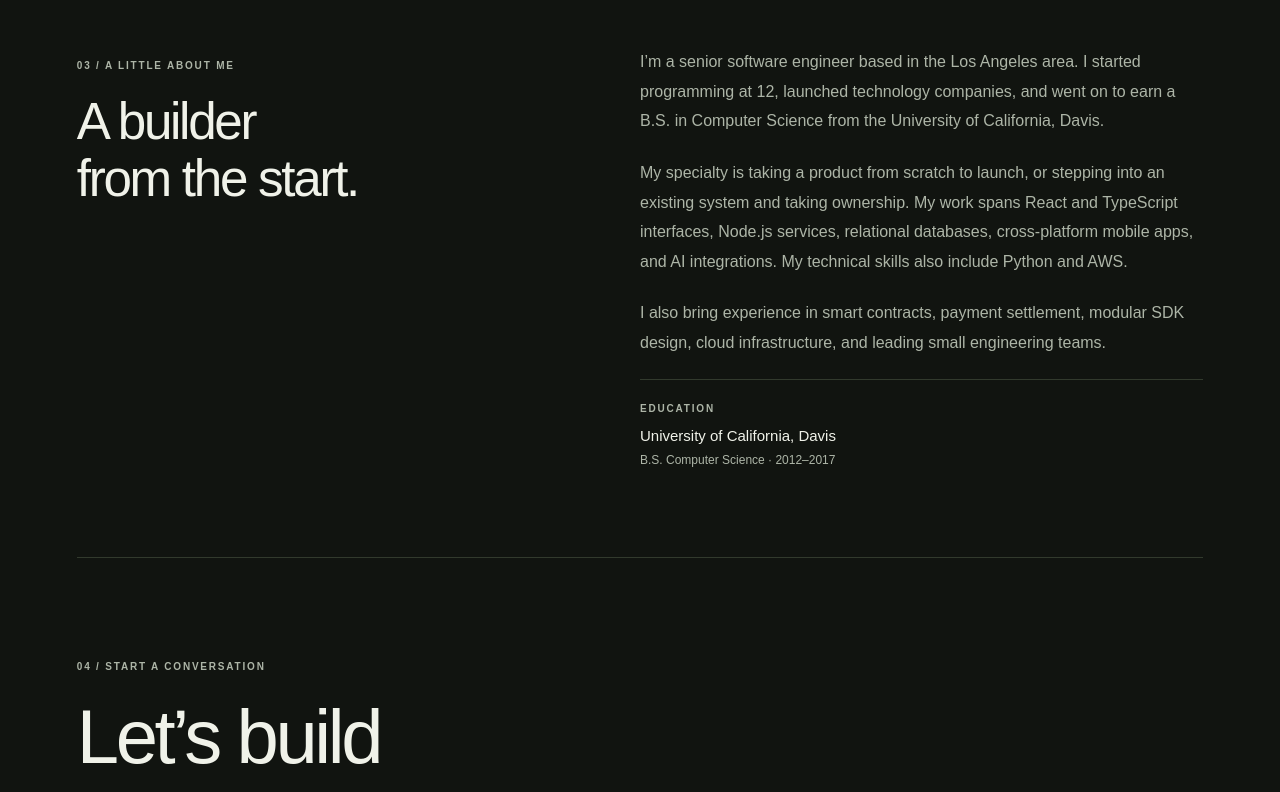
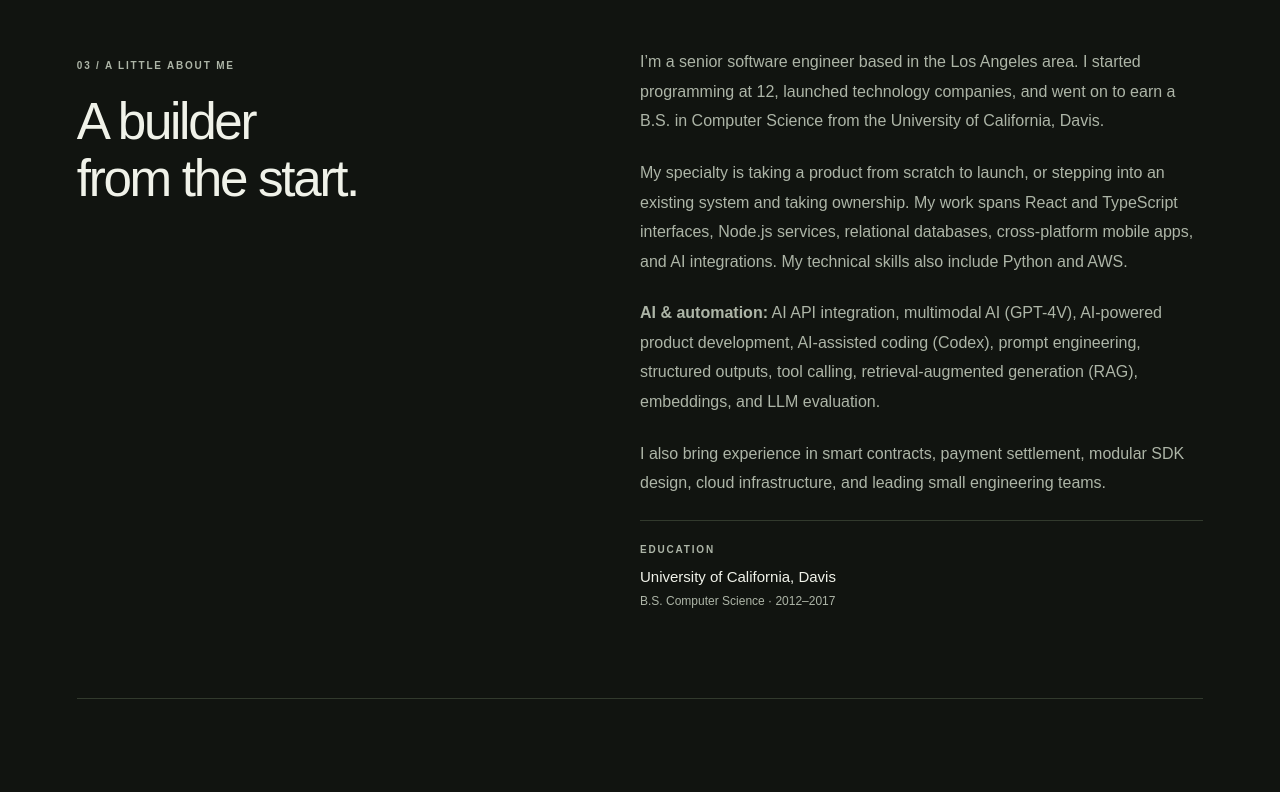
Before and after one commit to elliotshohet/website, a Next.js app: page / in a window 1280 px wide. Shown: the part 3335-4127 px from the top of the page. Built offline with nearby package versions, Linux system fonts and the light colour scheme.

Commit message:
Add AI and automation skills to website and resume

```diff
--- a/app/page.tsx
+++ b/app/page.tsx
@@ -29,7 +29,7 @@ const profile = {
     sameAs: [linkedin, github], email: "elliot.shohet@gmail.com",
     homeLocation: { "@type": "Place", name: "Los Angeles Metropolitan Area" },
     alumniOf: { "@type": "CollegeOrUniversity", name: "University of California, Davis" },
-    knowsAbout: ["TypeScript", "Python", "React", "Next.js", "Node.js", "PostgreSQL", "AWS", "React Native", "AI integrations", "Solidity"],
+    knowsAbout: ["TypeScript", "Python", "React", "Next.js", "Node.js", "PostgreSQL", "AWS", "React Native", "AI integrations", "Multimodal AI", "AI-powered product development", "AI-assisted coding", "Prompt engineering", "Structured outputs", "Tool calling", "Retrieval-augmented generation (RAG)", "Embeddings", "LLM evaluation", "Solidity"],
   },
 };
 export default function Home() {
@@ -68,7 +68,7 @@ export default function Home() {
       </section>
       <section id="about" className="section about" aria-labelledby="about-heading">
         <div><p className="eyebrow">03 / A little about me</p><h2 id="about-heading">A builder<br />from the start.</h2></div>
-        <div className="about-copy"><p>I’m a senior software engineer based in the Los Angeles area. I started programming at 12, launched technology companies, and went on to earn a B.S. in Computer Science from the University of California, Davis.</p><p>My specialty is taking a product from scratch to launch, or stepping into an existing system and taking ownership. My work spans React and TypeScript interfaces, Node.js services, relational databases, cross-platform mobile apps, and AI integrations. My technical skills also include Python and AWS.</p><p>I also bring experience in smart contracts, payment settlement, modular SDK design, cloud infrastructure, and leading small engineering teams.</p><div className="education"><span className="eyebrow">Education</span><strong>University of California, Davis</strong><span>B.S. Computer Science · 2012–2017</span></div></div>
+        <div className="about-copy"><p>I’m a senior software engineer based in the Los Angeles area. I started programming at 12, launched technology companies, and went on to earn a B.S. in Computer Science from the University of California, Davis.</p><p>My specialty is taking a product from scratch to launch, or stepping into an existing system and taking ownership. My work spans React and TypeScript interfaces, Node.js services, relational databases, cross-platform mobile apps, and AI integrations. My technical skills also include Python and AWS.</p><p><strong>AI &amp; automation:</strong> AI API integration, multimodal AI (GPT-4V), AI-powered product development, AI-assisted coding (Codex), prompt engineering, structured outputs, tool calling, retrieval-augmented generation (RAG), embeddings, and LLM evaluation.</p><p>I also bring experience in smart contracts, payment settlement, modular SDK design, cloud infrastructure, and leading small engineering teams.</p><div className="education"><span className="eyebrow">Education</span><strong>University of California, Davis</strong><span>B.S. Computer Science · 2012–2017</span></div></div>
       </section>
       <section id="contact" className="contact section" aria-labelledby="contact-heading">
         <p className="eyebrow">04 / Start a conversation</p><h2 id="contact-heading">Let’s build<br />something useful<span>.</span></h2>
```
Also changed, not shown: 1 other file (tests, documents, lock files or other folders).
